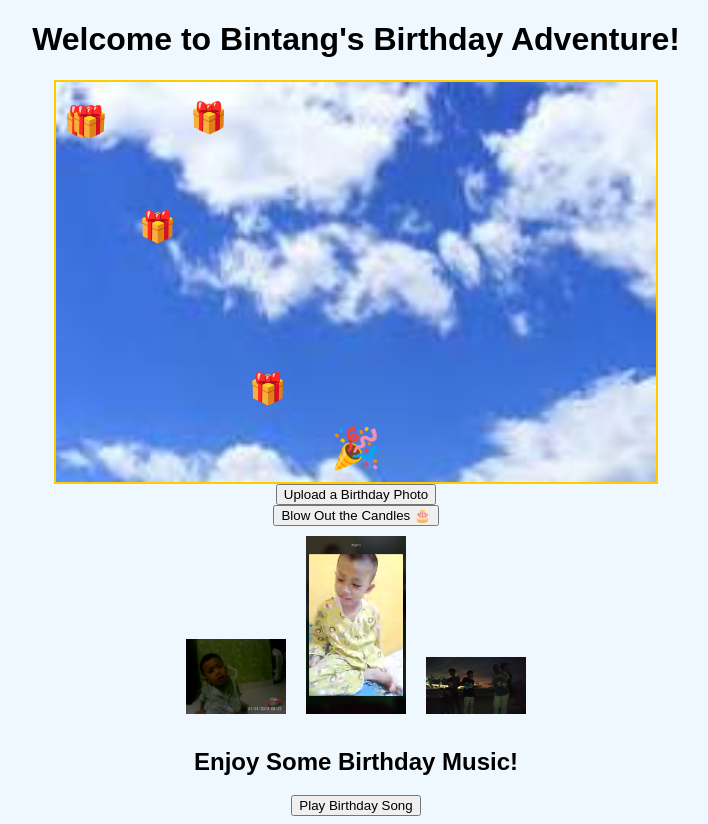
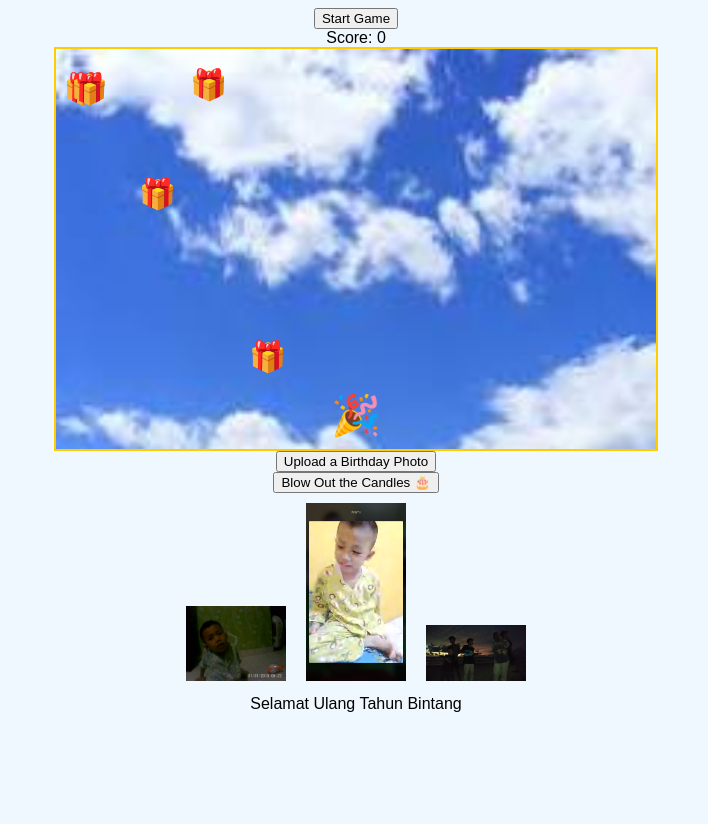
Before and after one commit to AlvaTechnoo/HBD-BINTANG, a plain HTML site: page index.html in a window 1280 px wide. Shown: the whole page, without its empty margins (284-992 px from the left). After the commit the page ends 800 px from the top, so only its background shows below. Drawn offline with Linux system fonts and the light colour scheme.

Commit message:
Update index.html

```diff
--- a/index.html
+++ b/index.html
@@ -7,7 +7,9 @@
     <link rel="stylesheet" href="style.css">
 </head>
 <body>
-    <h1>Welcome to Bintang's Birthday Adventure!</h1>
+    <button id="start-button" class="start-button">Start Game</button>
+    <div id="rolling-photo"></div>
+    <div id="score-display">Score: 0</div>
     <div id="game-area">
         <div id="player">🎉</div>
         <div id="gifts"></div>
@@ -19,10 +21,9 @@
     <button id="blow-candles">Blow Out the Candles 🎂</button>
     <div id="memory-gallery"></div>
 
-    <h2>Enjoy Some Birthday Music!</h2>
-    <button id="play-audio">Play Birthday Song</button>
+    <div id="birthday-message" class="hidden">Selamat Ulang Tahun Bintang</div>
+
     <audio id="birthday-audio" src="assets/audio/birthday-song.mp3"></audio>
-
     <script src="script.js"></script>
 </body>
 </html>
```
